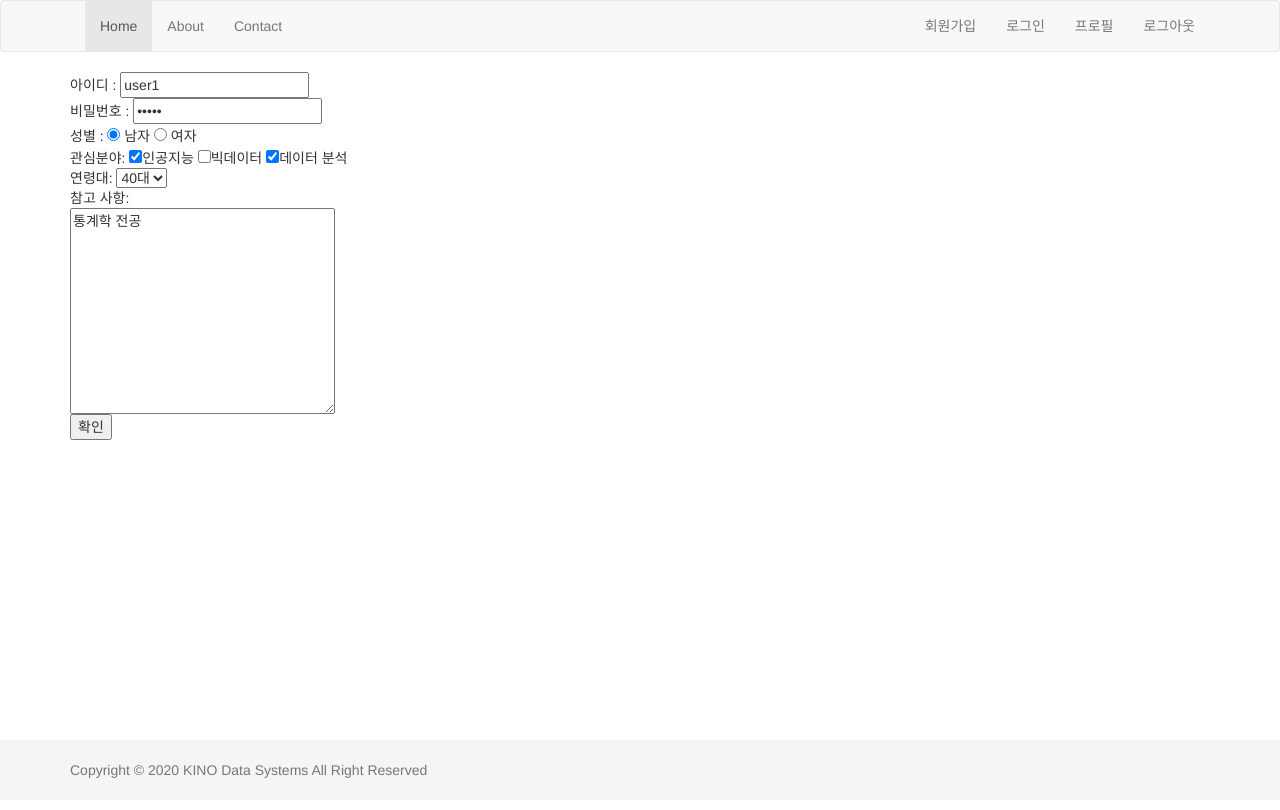
After one commit to hy2jv/KT-AIVLE-Django, a Django app: page /blog/test3/ in a window 1280 px wide. The commit adds this page. Run offline with Django 4.2, Linux system fonts and the light colour scheme; some libraries are stand-ins or nearby versions.

Commit message:
Update HTML

```diff
--- /dev/null
+++ b/blog/templates/blog/form_test.html
@@ -0,0 +1,28 @@
+{% extends "layout.html" %}
+{% block title %} Form Test {% endblock %}
+{% block content %}
+    <form action="" method="post">
+
+        아이디 : <input type="text" name="id" value="user1"><br>
+        비밀번호 : <input type="password" name="pwd" value="12345"><br>
+        성별 :
+        <input type="radio" name="gender" value="male" checked > 남자
+        <input type="radio" name="gender" value="female"> 여자 <br>
+
+        관심분야:
+        <input type="checkbox" name="interest" value="AI" checked >인공지능
+        <input type="checkbox" name="interest" value="BD">빅데이터
+        <input type="checkbox" name="interest" value="DA" checked >데이터 분석 <br>
+
+        연령대:
+        <select name="age">
+            <option value="2">20대</option>
+            <option value="3">30대</option>
+            <option value="4" selected >40대</option>
+        </select><br>
+
+        참고 사항: <br>
+        <textarea cols="30" rows="10" name="remark">통계학 전공</textarea><br>
+        <input type="submit" value="확인">
+    </form>
+{% endblock %}
--- a/blog/urls.py
+++ b/blog/urls.py
@@ -5,5 +5,8 @@ urlpatterns = [
     path('', views.list),
     path('<int:no>/', views.detail),
     path('test1/', views.test1),
-    path('test2/<int:no>/', views.test2)
+    path('test2/<int:no>/', views.test2),
+    path('profile/', views.profile),
+    path('tag/<id>/', views.tag_list),
+    path('test3/', views.test3),
 ]
--- a/blog/views.py
+++ b/blog/views.py
@@ -1,6 +1,6 @@
 from django.shortcuts import render, get_object_or_404
 from django.http import HttpResponse
-from .models import Post
+from .models import *
 
 # 뷰객체: 서비스 처리 객체
 def test1(request):
@@ -16,4 +16,20 @@ def list(request):
 
 def detail(request, no):
     post = get_object_or_404(Post, id=no)
-    return render(request, 'blog/detail.html', {'post':post})
+    comment_list = post.comments.all()
+    tag_list = post.tag.all()
+    return render(request, 'blog/detail.html', {'post':post,
+                                                'comment_all':comment_list,
+                                                'tag_list':tag_list,})
+
+def profile(request):
+    user = User.objects.first()
+    return render(request, 'blog/profile.html', {'user':user})
+
+def tag_list(request, id):
+    tag = Tag.objects.get(id=id)
+    post_list = tag.post_set.all()
+    return render(request, 'blog/list.html', {'post_all':post_list})
+
+def test3(request):
+    return render(request, 'blog/form_test.html')
--- a/mysite/settings.py
+++ b/mysite/settings.py
@@ -56,7 +56,7 @@ ROOT_URLCONF = "mysite.urls"
 TEMPLATES = [
     {
         "BACKEND": "django.template.backends.django.DjangoTemplates",
-        "DIRS": [],
+        "DIRS": [BASE_DIR / 'templates'],
         "APP_DIRS": True,
         "OPTIONS": {
             "context_processors": [
--- /dev/null
+++ b/templates/layout.html
@@ -0,0 +1,54 @@
+<html>
+<head>
+    <meta charset="utf-8" />
+    <title>{% block title %}{% endblock %}</title>
+    <link rel="stylesheet" href="//maxcdn.bootstrapcdn.com/bootstrap/3.3.7/css/bootstrap.min.css" />
+    <style>
+        html {position: relative; min-height: 100%}
+        body{margin-bottom: 60px}
+        #page-footer{
+            position: absolute;
+            bottom: 0;
+            width:100%;
+            height: 60;
+            line-height: 60px;
+            background-color: #f5f5f5;
+        }
+    </style>
+</head>
+<body>
+    <nav class="navbar navbar-default">
+        <div class="container">
+            <div id="navbar" class="collapse navbar-collapse">
+                <ul class="nav navbar-nav">
+                    <li class="active"><a href="/blog/">Home</a></li>
+                    <li><a href="#">About</a></li>
+                    <li><a href="#">Contact</a></li>
+                </ul>
+                <ul class="nav navbar-nav navbar-right">
+                    <li><a href="#">회원가입 </a> </li>
+                    <li><a href="#">로그인</a></li>
+                    <li><a href="/blog/profile/">프로필</a> </li>
+                    <li><a href="#">로그아웃</a></li>
+                 </ul>
+                </div>
+        </div>
+    </nav>
+    <div class="container">
+        <div class="row">
+            <div class="col-sm-12">
+                {% block content %}
+                {% endblock %}
+            </div>
+        </div>
+    </div>
+
+    <div id="page-footer">
+        <div class="container">
+            <p class="text-muted">
+                Copyright © 2020 KINO Data Systems All Right Reserved
+            </p>
+        </div>
+    </div>
+</body>
+</html>
```
Also changed, not shown: blog/templates/blog/detail.html (+22 -3 lines), blog/templates/blog/list.html (+10 -4 lines), blog/templates/blog/post_delete.html (added, +14 -0 lines), blog/templates/blog/post_form.html (added, +12 -0 lines), blog/templates/blog/post_update.html (added, +15 -0 lines), blog/templates/blog/profile.html (added, +12 -0 lines), templates/temp.html (added, +7 -0 lines).
